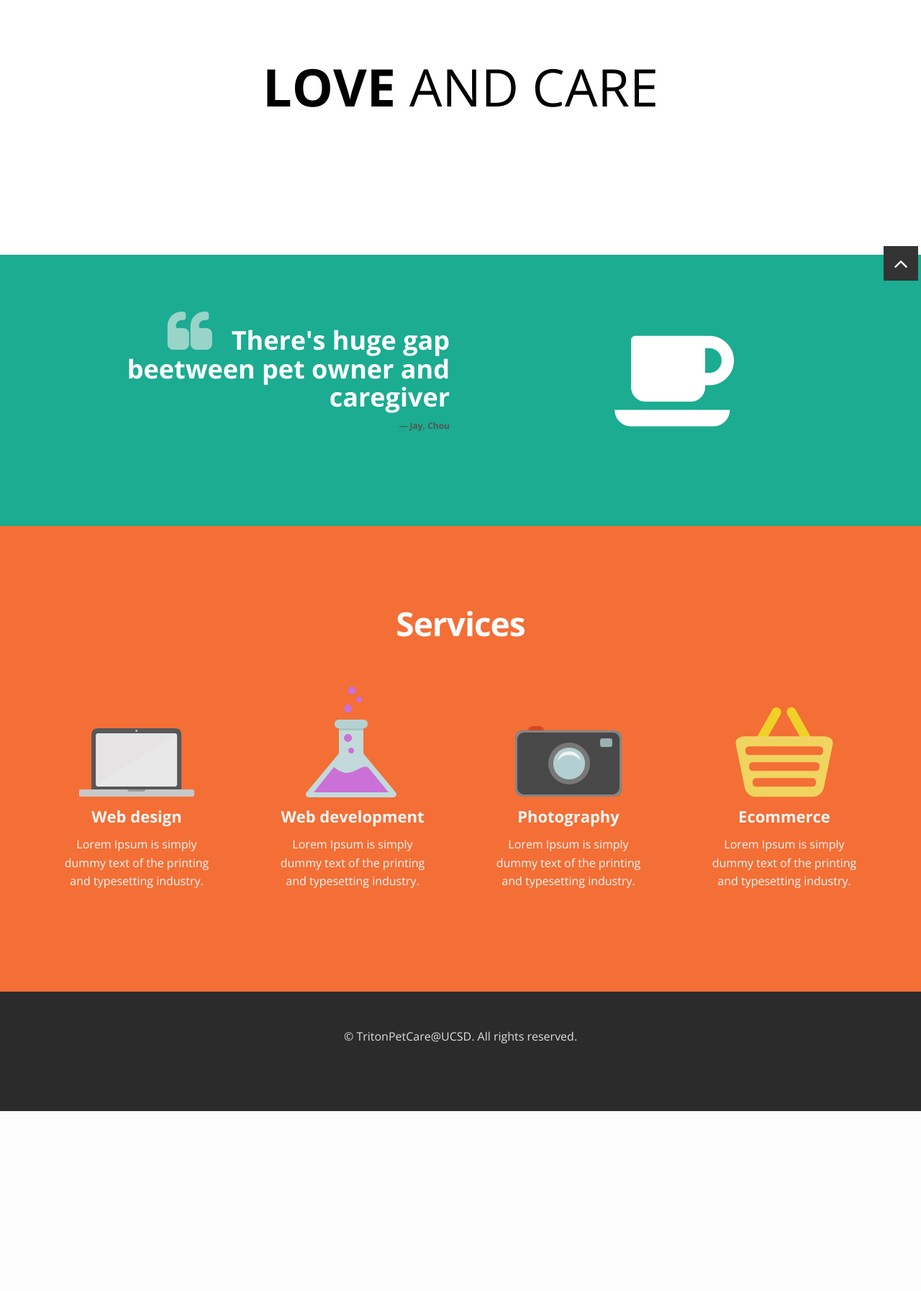
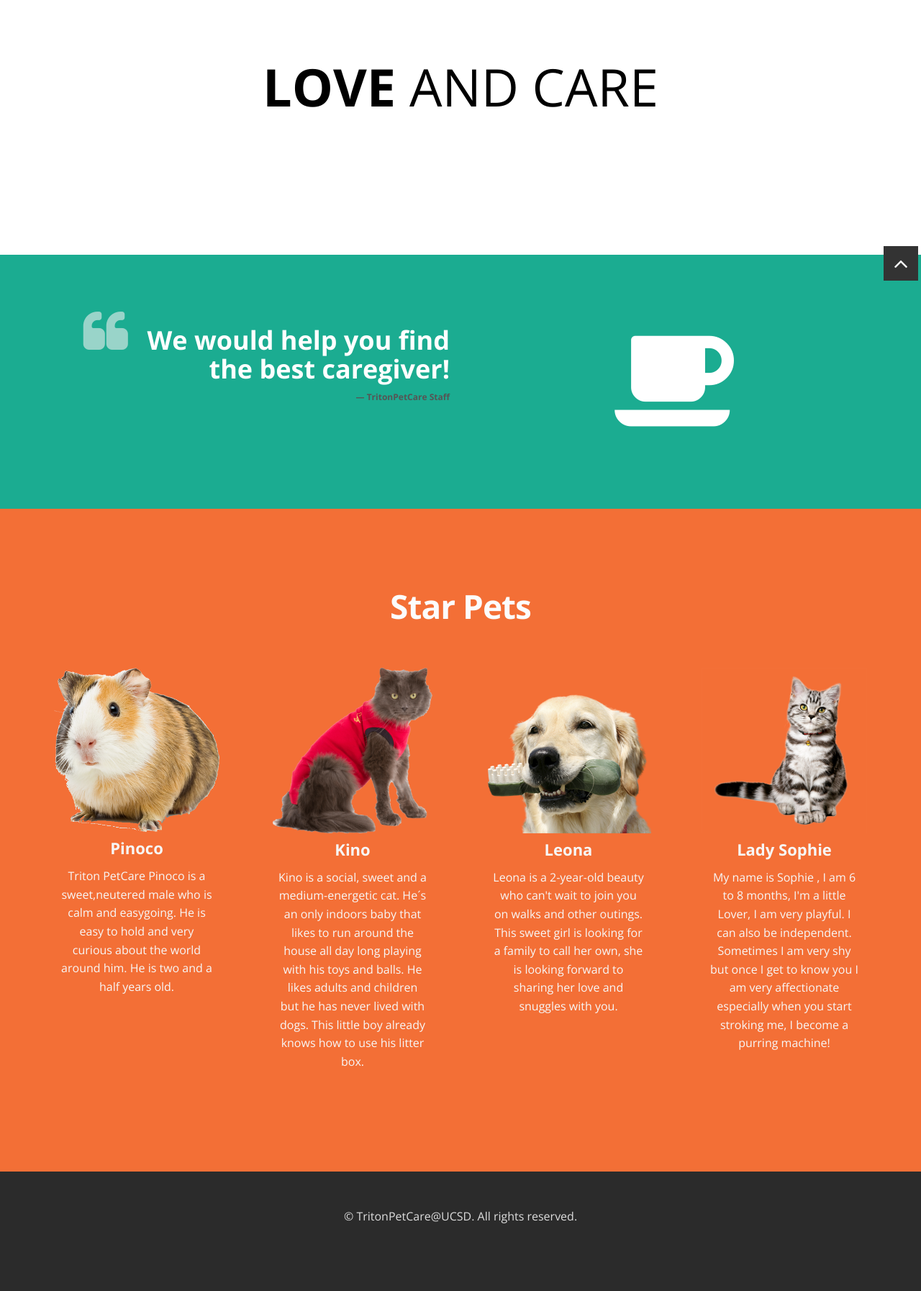
Before and after one commit to UCSD-CSE-210/tritonPetCare, a Flask app: page / in a window 1280 px wide. Shown: the part 406-2200 px from the top of the page at 72% size. Before the commit the page ends 1950 px from the top, so only its background shows below. Run offline with Flask 2, Linux system fonts and the light colour scheme; some libraries are stand-ins or nearby versions.

Commit message:
Edit new home page with four new images

```diff
--- a/PetCare/templates/home_page.html
+++ b/PetCare/templates/home_page.html
@@ -40,7 +40,7 @@
 			<div class="row">
 				<div class="span6 alignright flyLeft">
 					<blockquote class="large">
-						There's huge gap beetween pet owner and caregiver <cite>Jay, Chou</cite>
+						We would help you find the best caregiver! <cite>TritonPetCare Staff</cite>
 					</blockquote>
 				</div>
 				<div class="span6 aligncenter flyRight">
@@ -53,42 +53,50 @@
 	<!-- section: services -->
 	<section id="services" class="section orange">
 		<div class="container">
-			<h4>Services</h4>
+			<h4>Star Pets</h4>
 			<!-- Four columns -->
 			<div class="row">
 				<div class="span3 animated-fast flyIn">
 					<div class="service-box">
-						<img src="../static/Maxim/img/icons/laptop.png" alt="" />
-						<h2>Web design</h2>
-						<p>
-							Lorem Ipsum is simply dummy text of the printing and typesetting industry.
+						<a href="{{ url_for('PetCare.homepage') }}">
+						<img src="../static/Maxim/img/icons/p2.png" alt="" />
+						</a>
+						<h2>Pinoco</h2>
+						<p> Triton PetCare
+							Pinoco is a sweet,neutered male who is calm and easygoing. He is easy to hold and very curious about the world around him. He is two and a half years old.
 						</p>
 					</div>
 				</div>
 				<div class="span3 animated flyIn">
 					<div class="service-box">
-						<img src="../static/Maxim/img/icons/lab.png" alt="" />
-						<h2>Web development</h2>
+						<a href="{{ url_for('PetCare.homepage') }}">
+						<img src="../static/Maxim/img/icons/p6.png" alt="" />
+						</a>
+						<h2>Kino</h2>
 						<p>
-							Lorem Ipsum is simply dummy text of the printing and typesetting industry.
+							Kino is a social, sweet and a medium-energetic cat. He´s an only indoors baby that likes to run around the house all day long playing with his toys and balls. He likes adults and children but he has never lived with dogs. This little boy already knows how to use his litter box.
 						</p>
 					</div>
 				</div>
 				<div class="span3 animated-fast flyIn">
 					<div class="service-box">
-						<img src="../static/Maxim/img/icons/camera.png" alt="" />
-						<h2>Photography</h2>
+						<a href="{{ url_for('PetCare.homepage') }}">
+						<img src="../static/Maxim/img/icons/p7.png" alt="" />
+						</a>
+						<h2>Leona</h2>
 						<p>
-							Lorem Ipsum is simply dummy text of the printing and typesetting industry.
+							Leona is a 2-year-old beauty who can't wait to join you on walks and other outings. This sweet girl is looking for a family to call her own, she is looking forward to sharing her love and snuggles with you.
 						</p>
 					</div>
 				</div>
 				<div class="span3 animated-slow flyIn">
 					<div class="service-box">
-						<img src="../static/Maxim/img/icons/basket.png" alt="" />
-						<h2>Ecommerce</h2>
+						<a href="{{ url_for('PetCare.homepage') }}">
+						<img src="../static/Maxim/img/icons/p8.png" alt="" />
+						</a>
+						<h2>Lady Sophie</h2>
 						<p>
-							Lorem Ipsum is simply dummy text of the printing and typesetting industry.
+							My name is Sophie , I am 6 to 8 months, I'm a little Lover, I am very playful. I can also be independent. Sometimes I am very shy but once I get to know you I am very affectionate especially when you start stroking me, I become a purring machine!
 						</p>
 					</div>
 				</div>
```
Also changed, not shown: PetCare/static/Maxim/img/icons/p2.png (added), PetCare/static/Maxim/img/icons/p6.png (added), PetCare/static/Maxim/img/icons/p7.png (added), PetCare/static/Maxim/img/icons/p8.png (added).
